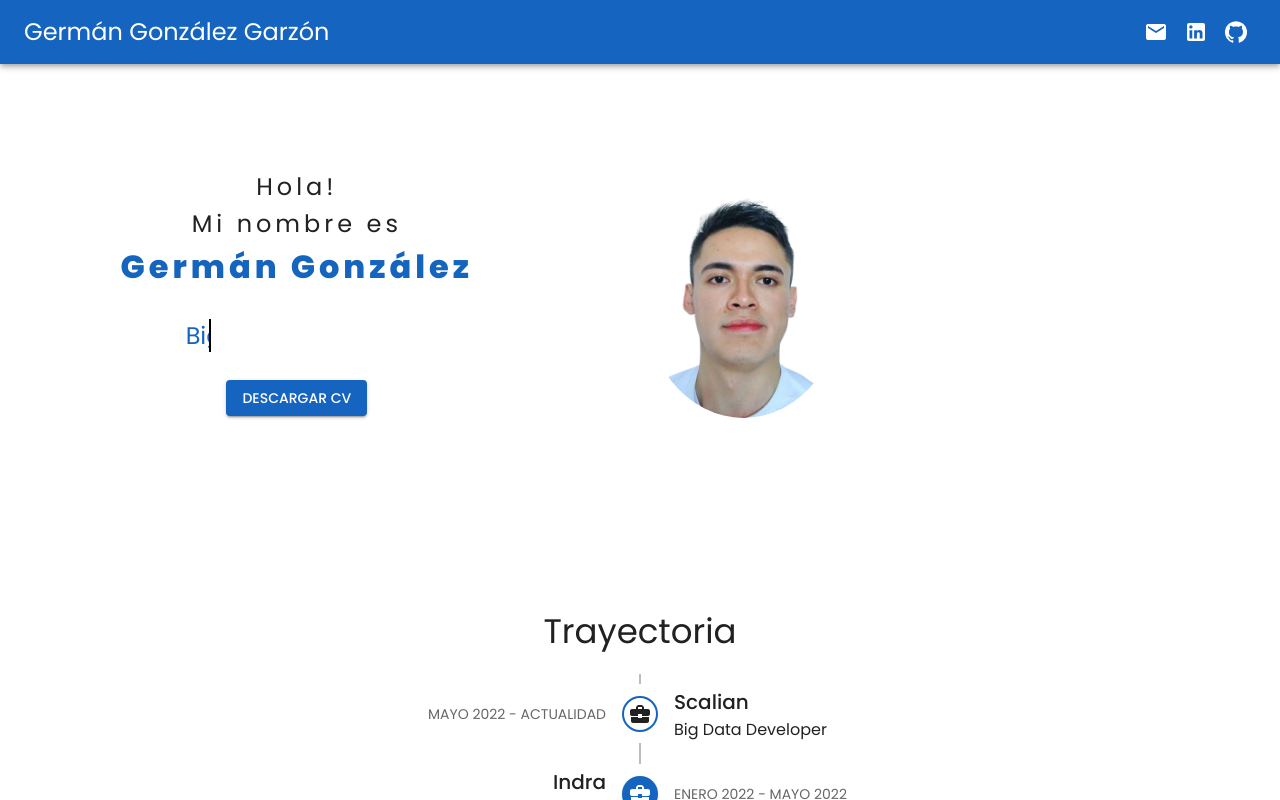
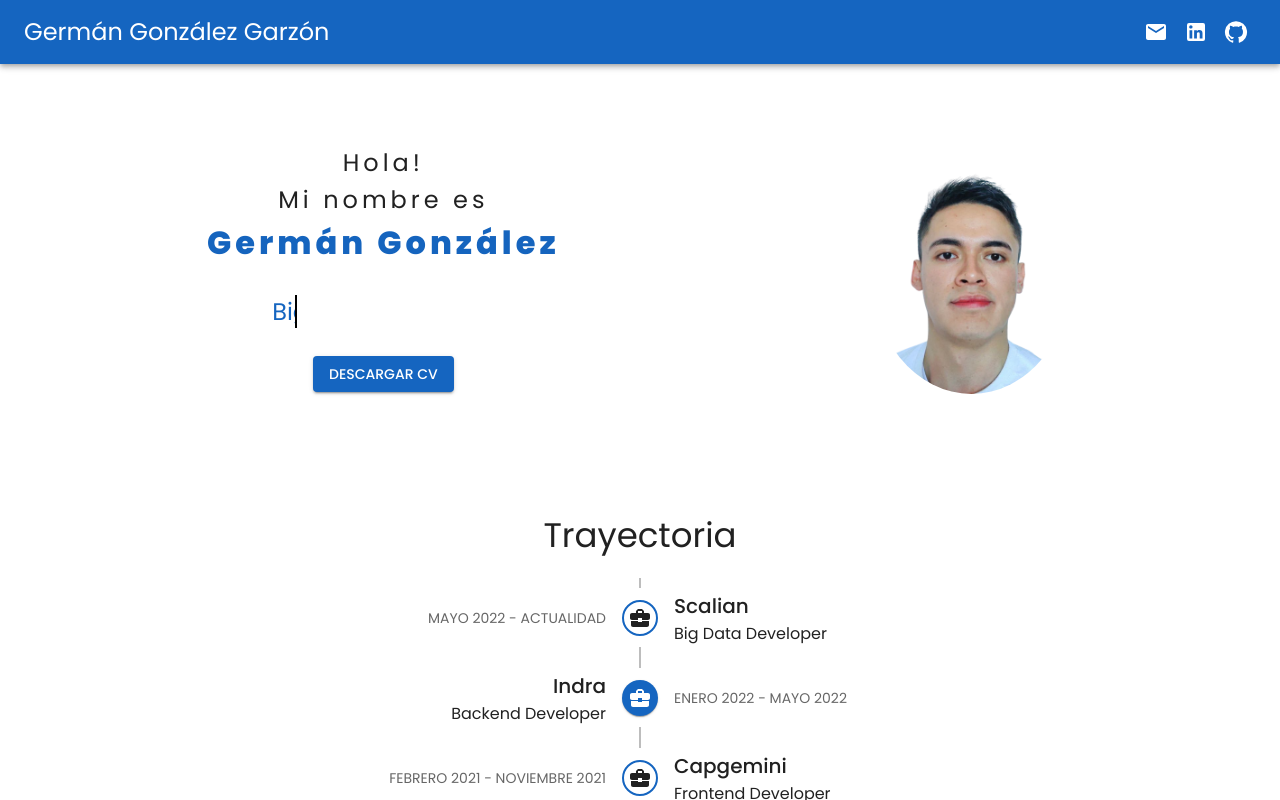
Before and after one commit to Jermaniac/PortfolioGerman, a React (Create React App) app: page / in a window 1280 px wide. Shown: the top 800 px of the page. Built offline with nearby package versions, Linux system fonts and the light colour scheme.

Commit message:
corrected banner

```diff
--- a/src/components/banner/Banner.js
+++ b/src/components/banner/Banner.js
@@ -7,7 +7,6 @@ import Box from "@mui/material/Box";
 const Banner = () => {
   return (
     <Box
-      className="banner_container"
       style={{
         width: "100%",
         margin: "56px auto",
```
